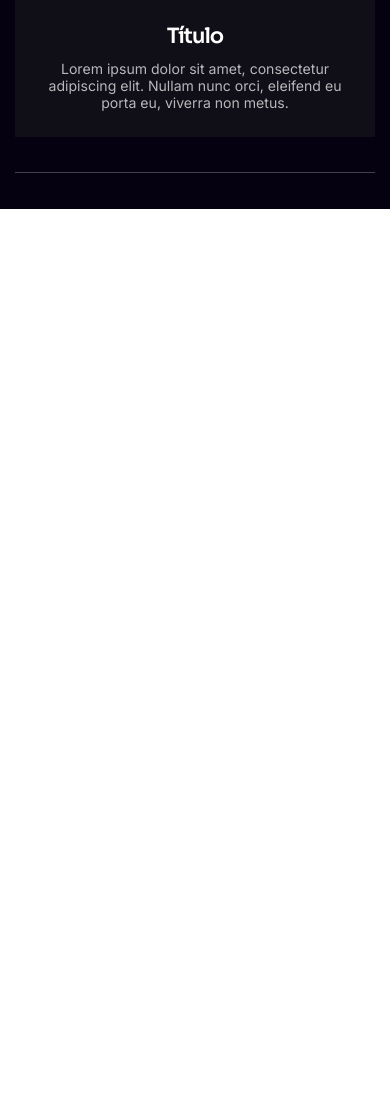
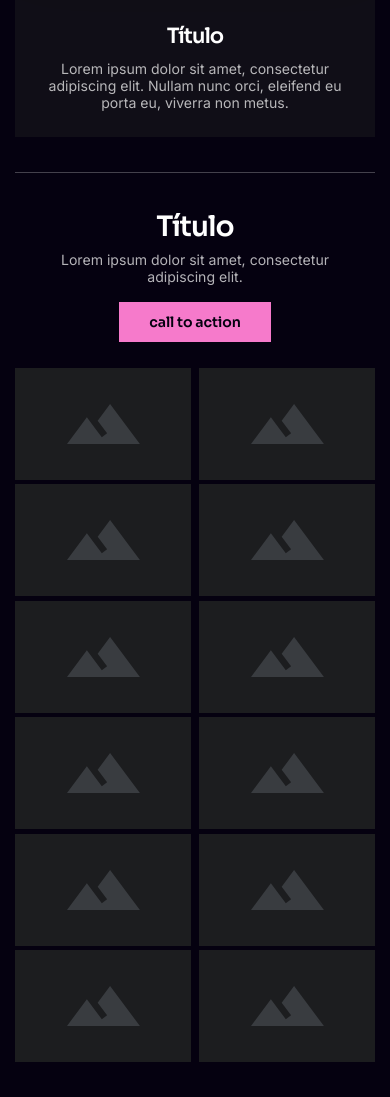
Before and after one commit to gabrielg4/projeto-wireframe, a plain HTML site: page index.html in a window 390 px wide. Shown: the part 1351-2448 px from the top of the page. Before the commit the page ends 1560 px from the top, so only its background shows below. Drawn offline with Linux system fonts and the light colour scheme.

Commit message:
Terminando a secao s-card-featured e ja responsivo

```diff
--- a/css/responsive.css
+++ b/css/responsive.css
@@ -10,6 +10,15 @@
     .s-card-featured .all-cards .card {
         width: 32%;
     }
+
+    .s-card-featured .section-area .all-images {
+        gap: 2rem 2%;
+    }
+
+    .s-card-featured .section-area .all-images .image {
+        width: 23.5%;
+    }
+
 }
 
 @media(max-width: 991px) {
@@ -69,6 +78,23 @@
 }
 
 @media(max-width: 600px) {
+    .s-card-featured .section-area .top {
+        flex-direction: column;
+        align-items: center;
+    }
+
+    .s-card-featured .section-area .top .title h2,
+    .s-card-featured .section-area .top .title p {
+        text-align: center;
+    }
+
+    .s-card-featured .section-area .top .title h2 {
+        margin-bottom: 0.8rem;
+    }
+
+    .s-card-featured .section-area .top .title {
+        margin-bottom: 2rem;
+    }
 
 }
 
@@ -108,4 +134,25 @@
     .s-card-featured .main-area {
         padding-bottom: 4rem;
     }
+
+    .s-card-featured .section-area {
+        margin-top: 4rem;
+    }
+
+    .s-card-featured .section-area .top {
+        margin-bottom: 3rem;
+    }
+
+    .s-card-featured .section-area .all-images {
+        gap: 0.5rem 2%;
+    }
+
+    .s-card-featured .section-area .all-images .image {
+        width: 49%;
+    }
+
+    .s-card-featured .section-area .top .title p {
+        margin: 0 auto;
+    }
+
 }
--- a/css/styles.css
+++ b/css/styles.css
@@ -171,3 +171,34 @@ header nav .btn-primary {
     text-align: center;
     margin-top: 0.8rem;
 }
+
+.s-card-featured .section-area {
+    margin-top: 11.2rem;
+}
+
+
+.s-card-featured .section-area .top {
+    display: flex;
+    align-items: center;
+    justify-content: space-between;
+
+    margin-bottom: 6.4rem;
+}
+
+.section-area .all-images {
+    display: flex;
+    justify-content: space-between ;
+    flex-wrap: wrap;
+    gap: 3.2rem;
+}
+
+.section-area .all-images .image {
+    background-color: var(--grey-colors-200);
+    width: 100%;
+    max-width: 176px;
+    height: 112px;
+
+    display: flex;
+    align-items: center;
+    justify-content: center;
+}
--- a/css/variables.css
+++ b/css/variables.css
@@ -3,6 +3,7 @@
     --brand-colors-pink: #F67ACB;
     --grey-colors-50: #e6ebf2;
     --grey-colors-100: #050110;
+    --grey-colors-200: #1C1D1F;
     --grey-colors-300: #393C40;
     --grey-colors-400: #5C6066;
     --grey-colors-800: #F7F8FA;
--- a/index.html
+++ b/index.html
@@ -85,6 +85,53 @@
                         </div>
                     </div>
                 </div>
+                <div class="section-area">
+                    <div class="top">
+                        <div class="title">
+                            <h2>Título</h2>
+                            <p>Lorem ipsum dolor sit amet, consectetur adipiscing elit. </p>
+                        </div>
+                        <a href="" class="btn-primary">call to action</a>
+                    </div>
+                    <div class="all-images">
+                        <div class="image">
+                            <img src="img/thumb.svg" alt="thumb">
+                        </div>
+                        <div class="image">
+                            <img src="img/thumb.svg" alt="thumb">
+                        </div>
+                        <div class="image">
+                            <img src="img/thumb.svg" alt="thumb">
+                        </div>
+                        <div class="image">
+                            <img src="img/thumb.svg" alt="thumb">
+                        </div>
+                        <div class="image">
+                            <img src="img/thumb.svg" alt="thumb">
+                        </div>
+                        <div class="image">
+                            <img src="img/thumb.svg" alt="thumb">
+                        </div>
+                        <div class="image">
+                            <img src="img/thumb.svg" alt="thumb">
+                        </div>
+                        <div class="image">
+                            <img src="img/thumb.svg" alt="thumb">
+                        </div>
+                        <div class="image">
+                            <img src="img/thumb.svg" alt="thumb">
+                        </div>
+                        <div class="image">
+                            <img src="img/thumb.svg" alt="thumb">
+                        </div>
+                        <div class="image">
+                            <img src="img/thumb.svg" alt="thumb">
+                        </div>
+                        <div class="image">
+                            <img src="img/thumb.svg" alt="thumb">
+                        </div>
+                    </div>
+                </div>
             </div>
         </section>
 </body>
```
Also changed, not shown: img/thumb.svg (added).
